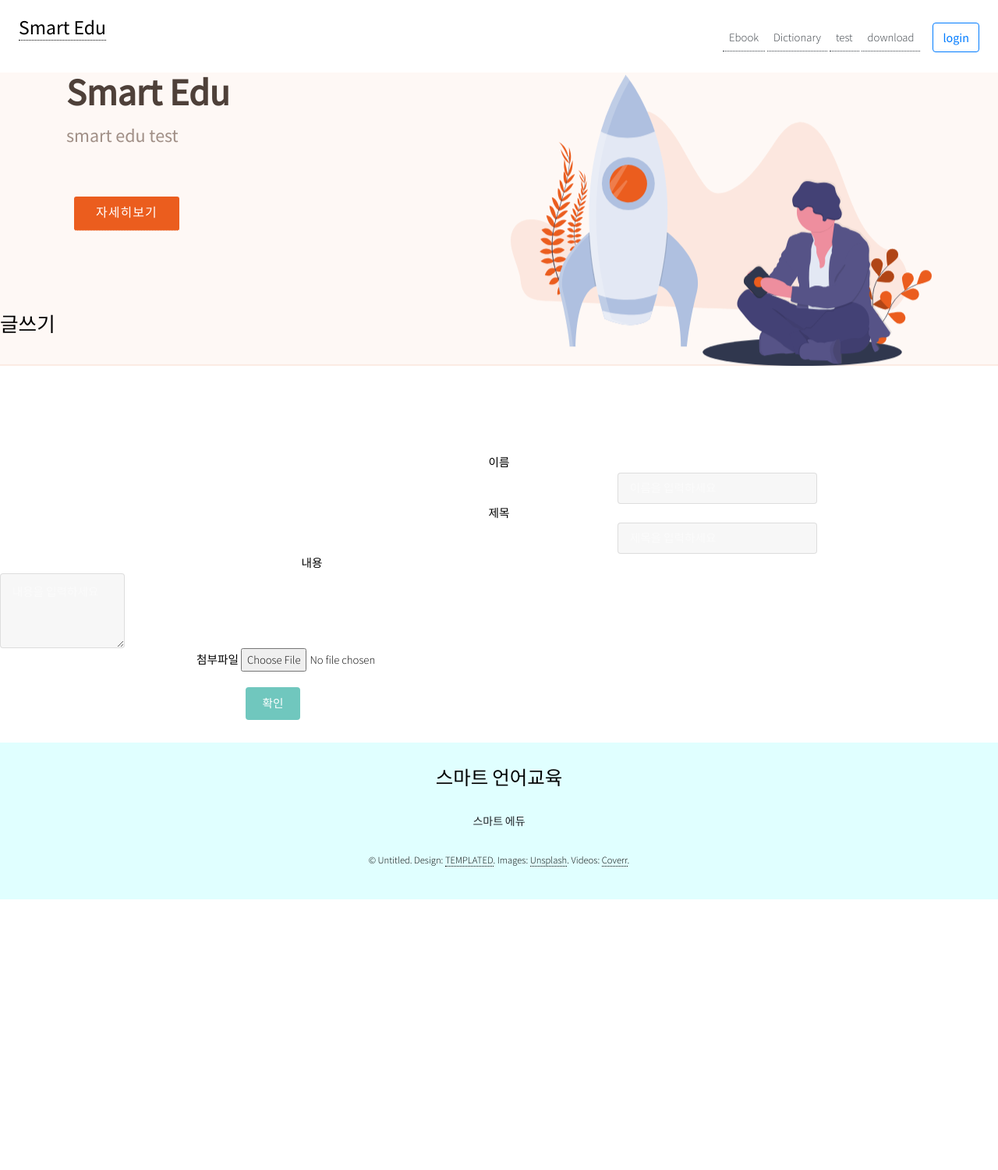
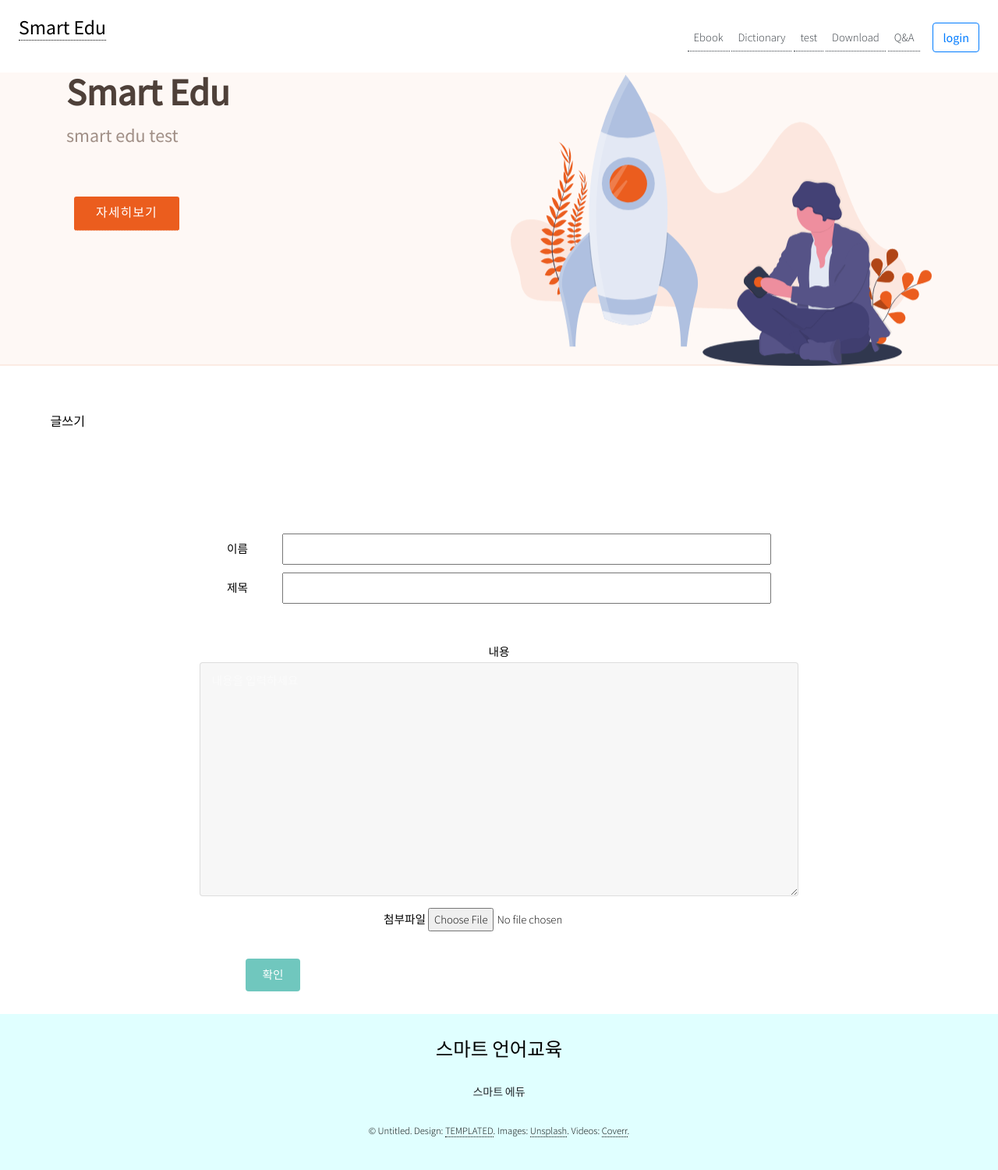
Before and after one commit to comdoller/Language-Education-Flatform, a Django app: page /board/write in a window 1280 px wide. Shown: the whole page at 78% size. Before the commit the page ends 1153 px from the top, so only its background shows below. Run offline with Django 3.2, Linux system fonts and the light colour scheme; some libraries are stand-ins or nearby versions.

Commit message:
board 수정

```diff
--- a/smartEdu/board/templates/write.html
+++ b/smartEdu/board/templates/write.html
@@ -8,15 +8,15 @@
 <title>Write Page</title>
 </head>
 <body>
-	<h2>글쓰기</h2>
+	<h4>글쓰기</h4>
 	<form action="insert" id="form1" name="form1" method="post" enctype="multipart/form-data">
 	{% csrf_token %}
-		<div>이름<input type="text" name="writer" size="80" placeholder="이름을 입력하세요"/></div>
-		<div>제목<input type="text" name="title" size="80" placeholder="제목을 입력하세요"/></div>
-		<div style="width: 800px">내용
-			<textarea name="content" cols="80" rows="3" placeholder="내용을 입력하세요"></textarea>
+		<div class="qna">이름<input type="text" name="writer" size="80" placeholder="이름을 입력하세요"/></div>
+		<div class ="qna">제목<input type="text" name="title" size="80" placeholder="제목을 입력하세요"/></div>
+		<div class="qna2">내용
+			<textarea class="question" name="content" cols="80" rows="3" placeholder="내용을 입력하세요"></textarea>
 		</div>
-		<div style="width: 800px">첨부파일
+		<div class="file">첨부파일
 			<input type="file" name="file"/>
 		</div>
 		<div style="width: 700px; text-align: center;">
--- a/smartEdu/static/assets/css/main.css
+++ b/smartEdu/static/assets/css/main.css
@@ -10,7 +10,7 @@
 
 /* Reset */
 
-	html, body, div, span, applet, object, iframe, h1, h2, h3, h4, h5, h6, p, blockquote, pre, a, abbr, acronym, address, big, cite, code, del, dfn, em, img, ins, kbd, q, s, samp, small, strike, strong, sub, sup, tt, var, b, u, i, center, dl, dt, dd, ol, ul, li, fieldset, form, label, legend, table, caption, tbody, tfoot, thead, tr, th, td, article, aside, canvas, details, embed, figure, figcaption, footer, header, hgroup, menu, nav, output, ruby, section, summary, time, mark, audio, video {
+	html, body, div, span, applet, object, iframe, h1, h2, h3, h4, h6, p, blockquote, pre, a, abbr, acronym, address, big, cite, code, del, dfn, em, img, ins, kbd, q, s, samp, small, strike, strong, sub, sup, tt, var, b, u, i, center, dl, dt, dd, ol, ul, li, fieldset, form, label, legend, table, caption, tbody, tfoot, thead, tr, th, td, article, aside, canvas, details, embed, figure, figcaption, footer, header, hgroup, menu, nav, output, ruby, section, summary, time, mark, audio, video {
 		margin: 0;
 		padding: 0;
 		border: 0;
@@ -43,6 +43,7 @@
 	table {
 		border-collapse: collapse;
 		border-spacing: 0;
+
 	}
 
 	body {
@@ -169,7 +170,7 @@
 		margin: 0 0 2em 0;
 	}
 
-	h1, h2, h3, h5, h6 {
+	h1, h2, h3, h6 {
 		color: #000000;
 		font-weight: 400;
 		line-height: 1.5;
@@ -191,14 +192,20 @@
 
 	h3 {
 		font-size: 1.35em;
+
+
 	}
 
 	h4 {
 		font-size: 1.1em;
+		margin-top:130px;
+		margin-left:4em;
 	}
 
 	h5 {
 		font-size: 0.9em;
+		margin-top:20px;
+		margin-left:4em;
 	}
 
 	h6 {
@@ -340,7 +347,12 @@
 				}
 
 			}
-
+        .question{
+        margin-top:100px;
+        width:60%;
+        height:300px;
+        margin:0 auto;
+        }
 /* Form */
 
 
@@ -353,17 +365,37 @@
 	label {
 		color: #000000;
 		display: block;
-		font-size: 0.9em;
+		font-size: 1em;
 		font-weight: 400;
-		margin: 0 0 1em 0;
+		margin: 2em 0 0 0;
 	}
+    textarea{
+    -moz-appearance: none;
+		-webkit-appearance: none;
+		-ms-appearance: none;
+		appearance: none;
+		background: rgba(144, 144, 144, 0.075);
+		border-radius: 4px;
+		border: none;
+		border: solid 1px rgba(144, 144, 144, 0.25);
+		color: inherit;
+		display: block;
+		outline: 0;
+		padding: 0 1em;
+        width: 100%;
+		height:300px;
+    }
+
+    .qna{
+    margin:10px;
+    }
 
 	input[type="text"],
 	input[type="password"],
 	input[type="email"],
 	input[type="tel"],
 	select,
-	textarea {
+	 {
 		-moz-appearance: none;
 		-webkit-appearance: none;
 		-ms-appearance: none;
@@ -378,6 +410,7 @@
 		padding: 0 1em;
 		text-decoration: none;
 		width: 20%;
+
 	}
 
 		input[type="text"]:invalid,
@@ -437,7 +470,7 @@
 	input[type="email"],
 	select {
 	    margin-top:100;
-	    margin-left:54em;
+	    margin-left:3em;
 		height: 2.75em;
 	}
 
@@ -457,6 +490,9 @@
 		opacity: 0;
 		width: 1em;
 		z-index: -1;
+	}
+	.file{
+	margin:15px;
 	}
 
 		input[type="checkbox"] + label,
@@ -864,8 +900,10 @@
 	}
 
 	table {
-		margin: 0 0 2em 0;
-		width: 100%;
+		margin: 0 auto;
+		width: 98%;
+		text-align:center;
+		margin-bottom:120px
 	}
 
 		table tbody tr {
@@ -923,7 +961,8 @@
 			table.alt tfoot {
 				border-top: 0;
 			}
-
+        .qna2{
+        margin-top:50px;}
 /* Button */
 
 	input[type="submit"],
@@ -942,6 +981,7 @@
 		background-color: #70c7be;
 		border-radius: 4px;
 		margin-top:20px;
+
 		border: 0;
 		color: #ffffff !important;
 		cursor: pointer;
--- a/smartEdu/templates/base.html
+++ b/smartEdu/templates/base.html
@@ -45,10 +45,11 @@
 		   </div>
 
       <nav class="my-2 my-md-0 mr-md-3">
-        <a class="p-2 text-dark" href="{% url 'eBook:eBook' %}">Ebook</a>
-        <a class="p-2 text-dark" href="{% url 'dictionary:showDictionary' %}">Dictionary</a>
-        <a class="p-2 text-dark" href="#">test</a>
-        <a class="p-2 text-dark" href="{% url 'down:down' %}">download</a>
+		  <a class="p-2 text-dark" href="{% url 'eBook:eBook' %}">Ebook</a>
+		  <a class="p-2 text-dark" href="{% url 'dictionary:showDictionary' %}">Dictionary</a>
+		  <a class="p-2 text-dark" href="#">test</a>
+		  <a class="p-2 text-dark" href="{% url 'down:down' %}">Download</a>
+		  <a class="p-2 text-dark" href="{% url 'board:board' %}">Q&A</a>
       </nav>
 
       	{% if user.is_authenticated %}
--- a/진행.txt
+++ b/진행.txt
@@ -10,7 +10,7 @@ ebook (미완)
 ui
 -- 2020.08.10
 다운로드 (미완)
-UI 수정
-QnA 게시판 (첨부파일 미완)
+UI 수정 - 게시판 디자인 아직 미완
+QnA 게시판 (첨부파일 미완), 수정기능 안됨, 아무것도 작성안해도 게시판에 올라감(삭제 어떻게?)
 회원가입, 로그인 (미완 틀만있음)
 -- 2020.08.14
```
Also changed, not shown: smartEdu/board/templates/board.html (+6 -5 lines), smartEdu/board/templates/detail.html (+8 -8 lines), smartEdu/home/templates/home/index.html (+0 -8 lines).
